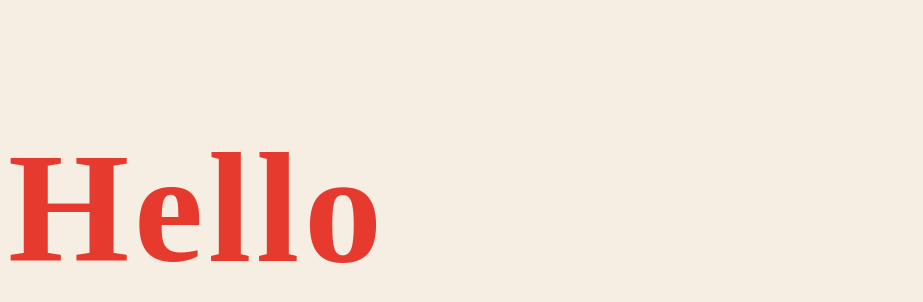
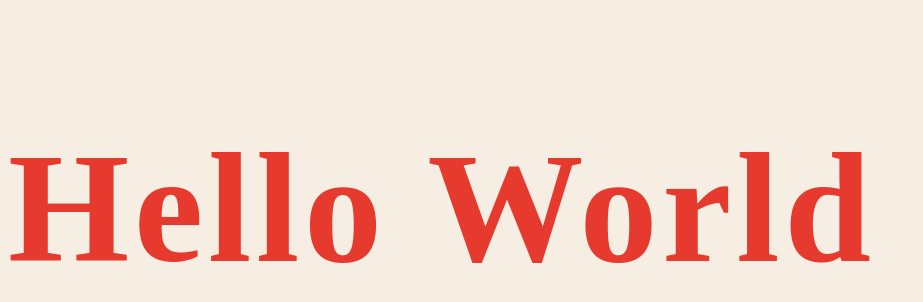
Before and after one commit to ogriffithjones/folio-vue, a Vue app: page / in a window 1280 px wide. Shown: the top 302 px of the page, without its empty margins (0-923 px from the left). Built offline with nearby package versions, Linux system fonts and the light colour scheme.

Commit message:
Templated empty project and designer-section componenets

```diff
--- a/src/components/home/designer.section.vue
+++ b/src/components/home/designer.section.vue
@@ -0,0 +1,21 @@
+<template>
+  <div>
+      <ProjectCard/>
+  </div>
+</template>
+
+<script>
+import projectCard from "./project.component";
+
+export default {
+    name: "Designer-Section",
+    components: {
+        ProjectCard: projectCard
+    }
+}
+</script>
+
+<style lang="scss" scoped>
+@import "@/scss/_variables.scss";
+
+</style>
--- a/src/components/home/index.vue
+++ b/src/components/home/index.vue
@@ -1,11 +1,16 @@
 <template>
-  <h1>Hello</h1>
+  <DesignerSection></DesignerSection>
 </template>
 
 <script>
+import designerSection from './designer.section';
+
 export default {
-
-}
+  name: "Designer-Section",
+  components: {
+    DesignerSection: designerSection,
+  },
+};
 </script>
 
 <style lang="scss" scoped>
--- a/src/components/home/project.component.vue
+++ b/src/components/home/project.component.vue
@@ -0,0 +1,19 @@
+<template>
+  <div>
+      <h1>Hello World</h1>
+      <p></p>
+      <img src="" alt="">
+  </div>
+</template>
+
+<script>
+export default {
+    name: 'Project-Component'
+
+}
+</script>
+
+<style lang="scss" scoped>
+@import "@/scss/_variables.scss";
+
+</style>
```
Also changed, not shown: src/components/home/hero.section.vue (+14 -0 lines).
